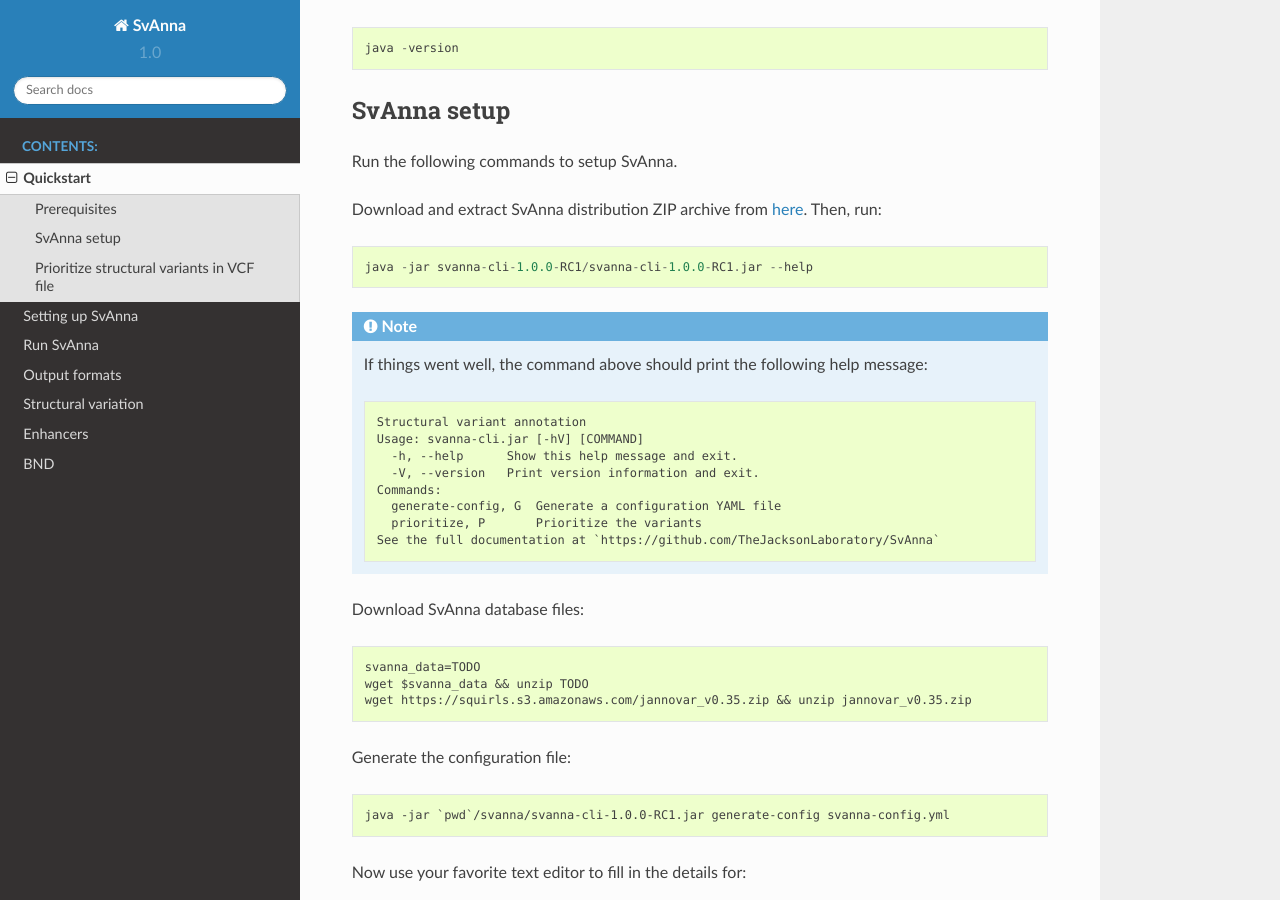
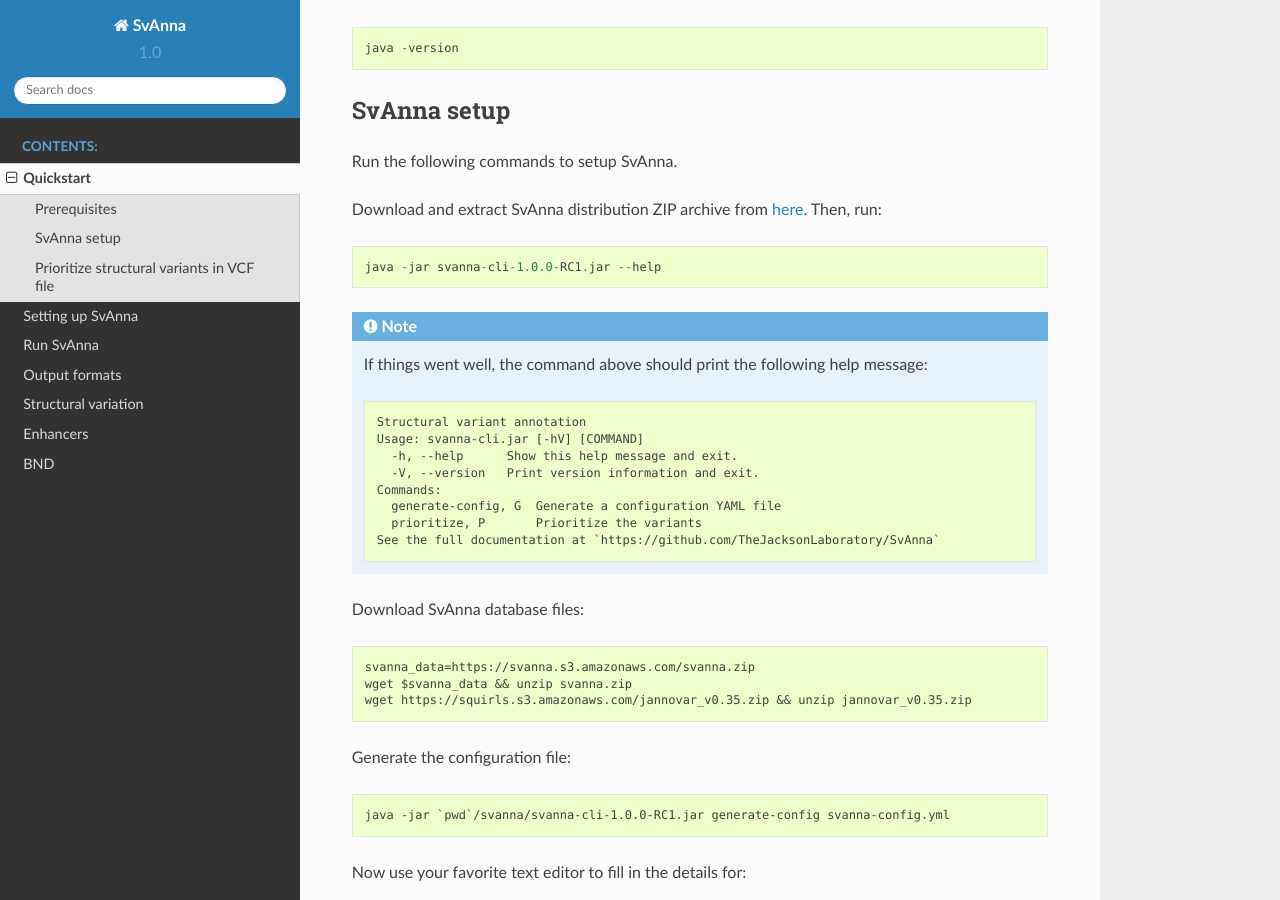
Before and after one commit to monarch-initiative/SvAnna, a Sphinx documentation site: the page built from docs/quickstart.rst, in a window 1280 px wide and 900 px high, scrolled down 333 px. Built offline with Sphinx 7.4.7 and the Read the Docs theme 2.0.0, drawn with Linux system fonts in a browser that asks for light colours.

Commit message:
Update quickstart

```diff
--- a/docs/quickstart.rst
+++ b/docs/quickstart.rst
@@ -22,7 +22,7 @@
 
 Download and extract SvAnna distribution ZIP archive from `here <https://github.com/TheJacksonLaboratory/SvAnna/releases>`_. Then, run::
 
-  java -jar svanna-cli-1.0.0-RC1/svanna-cli-1.0.0-RC1.jar --help
+  java -jar svanna-cli-1.0.0-RC1.jar --help
 
 .. note::
   If things went well, the command above should print the following help message::
@@ -38,8 +38,8 @@
 
 Download SvAnna database files::
 
-  svanna_data=TODO
-  wget $svanna_data && unzip TODO
+  svanna_data=https://svanna.s3.amazonaws.com/svanna.zip
+  wget $svanna_data && unzip svanna.zip
   wget https://squirls.s3.amazonaws.com/jannovar_v0.35.zip && unzip jannovar_v0.35.zip
 
 
```
